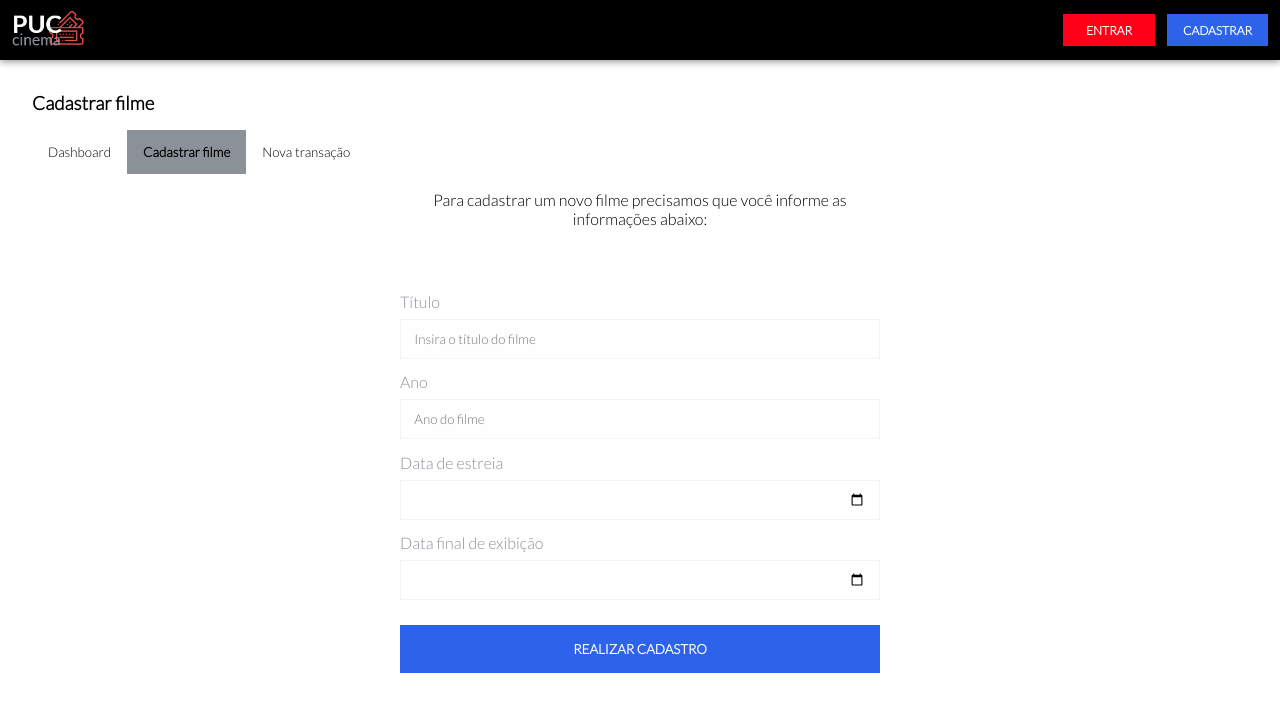
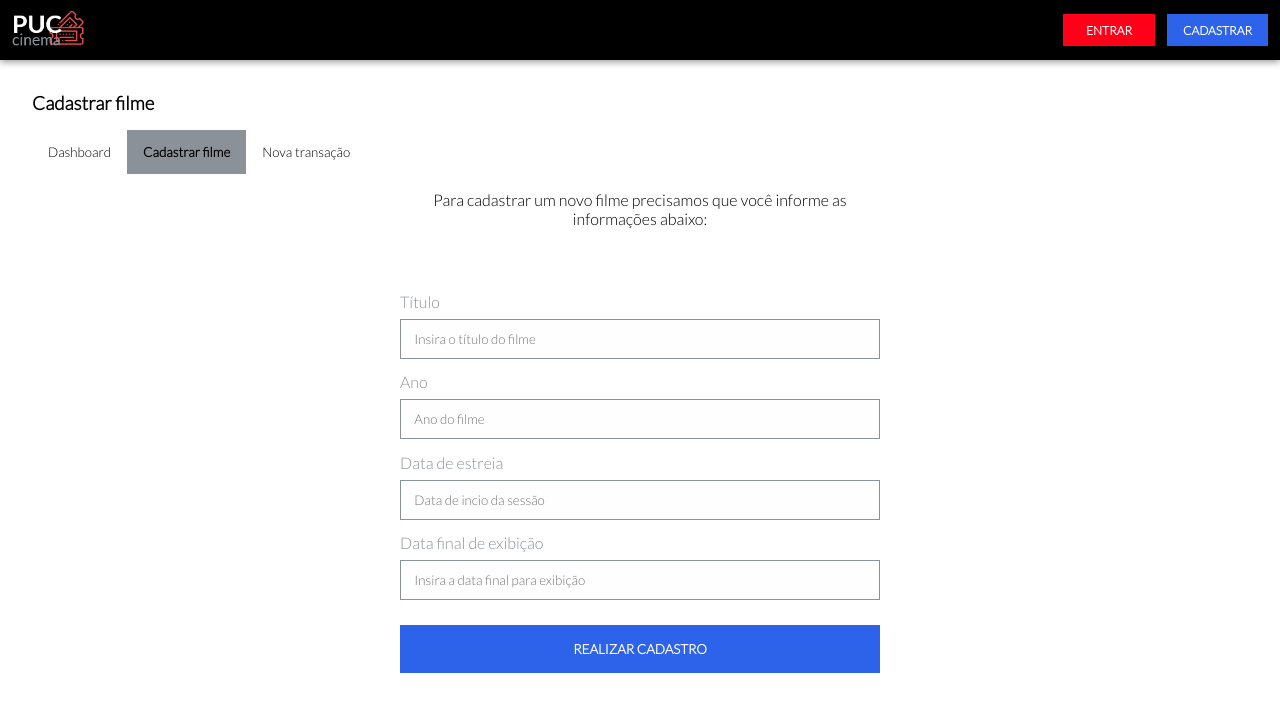
Before and after one commit to allisonjulioo/TicketsOnline, a React (Create React App) app: page /admin/movie/new in a window 1280 px wide. Shown: the top 712 px of the page. Built offline with nearby package versions, Linux system fonts and the light colour scheme.

Commit message:
Color input

```diff
--- a/public/index.html
+++ b/public/index.html
@@ -1,11 +1,10 @@
 <!DOCTYPE html>
 <html lang="pt-BR">
-
   <head>
     <meta charset="utf-8" />
     <link rel="icon" href="%PUBLIC_URL%/favico.ico" />
     <meta name="viewport" content="width=device-width, initial-scale=1" />
-  <meta name="theme-color" content="#141c25" />
+    <meta name="theme-color" content="#000000" />
     <link rel="manifest" href="%PUBLIC_URL%/manifest.json" />
     <title>Bilheteria Online</title>
   </head>
@@ -14,5 +13,4 @@
     <noscript>You need to enable JavaScript to run this app.</noscript>
     <div id="root"></div>
   </body>
-
 </html>
--- a/src/pages/Admin/NewMovie/index.jsx
+++ b/src/pages/Admin/NewMovie/index.jsx
@@ -1,5 +1,7 @@
 import React, { useState } from "react";
+import InputMask from "react-input-mask";
 import "./styles.scss";
+import api from "@/services";
 import Button from "@/components/Button";
 import Tabs from "../components/Tabs";
 
@@ -13,20 +15,16 @@ export default (props) => {
   async function register(event) {
     setLoading(true);
     event.preventDefault();
-    await fetch("http://localhost:4567/addFilme", {
+    await api("addFilme", {
       method: "POST",
-      headers: {
-        Accept: "application/json",
-        "Content-Type": "application/json",
-      },
-      body: JSON.stringify({
+      body: {
         cpf: JSON.parse(localStorage.getItem("user")).cpf,
         password: JSON.parse(localStorage.getItem("user")).password,
         title,
         year,
         releaseData,
         finalDate,
-      }),
+      },
     })
       .then(() => {
         alert("Filme cadastrado com sucesso");
@@ -40,7 +38,7 @@ export default (props) => {
 
   return (
     <div id="movie-register" className="container p-2">
-    <h3>Cadastrar filme</h3>
+      <h3>Cadastrar filme</h3>
       <Tabs path={props.match.path} />
       <div className="header">
         <p>
@@ -60,30 +58,31 @@ export default (props) => {
         </label>
         <label>
           <p>Ano</p>
-          <input
+          <InputMask
             placeholder="Ano do filme"
-            type="number"
-            value={year}
+            type="text"
+            mask="9999"
+            maskChar={null}
             onChange={(event) => setYear(event.target.value)}
           />
         </label>
         <label>
           <p>Data de estreia</p>
-          <input
+          <InputMask
             placeholder="Data de incio da sessão"
-            type="date"
-            value={releaseData}
+            type="text"
+            mask="99/99/9999"
+            maskChar={null}
             onChange={(event) => setReleaseData(event.target.value)}
-            name=""
-            id=""
           />
         </label>
         <label>
           <p>Data final de exibição</p>
-          <input
+          <InputMask
             placeholder="Insira a data final para exibição"
-            type="date"
-            value={finalDate}
+            type="text"
+            mask="99/99/9999"
+            maskChar={null}
             onChange={(event) => setFinalDate(event.target.value)}
           />
         </label>
--- a/src/styles/_inputs.scss
+++ b/src/styles/_inputs.scss
@@ -10,6 +10,7 @@ form {
   label {
     color: $grey;
   }
+  input,
   input[type="text"],
   input[type="password"],
   input[type="email"],
@@ -22,11 +23,9 @@ form {
     border: none;
     padding: 1em;
     background: rgba($grey, 0.01);
-    border: 1px solid rgba($grey, 0.1);
+    border: 1px solid;
+    border-color: $grey;
     color: $white;
-    &:not([value=""]) {
-      border-color: $grey;
-    }
     &:focus {
       background: rgba($white, 0.2);
       &::placeholder {
@@ -62,6 +61,9 @@ form {
   }
   form {
     background: transparent;
+    input {
+      color: $black;
+    }
   }
   .header h1 {
     margin: 1em 0;
```
Lines whose indentation alone changed are shown as unchanged.
